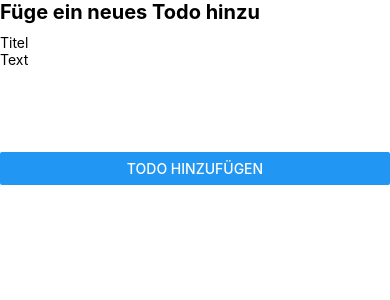
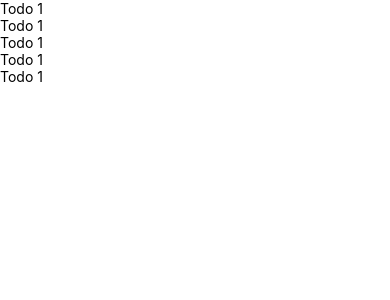
Before and after one commit to tim-w97/EisenhowerDo, a React Native app: screen / in a window 390 px wide. Shown: the top 300 px of the page. Built offline with nearby package versions, Linux system fonts and the light colour scheme.

Commit message:
added another screen to list all todos

```diff
--- a/src/App.tsx
+++ b/src/App.tsx
@@ -1,43 +1,8 @@
 import React from 'react';
-import {
-  Button,
-  SafeAreaView,
-  StyleSheet,
-  Text,
-  TextInput,
-  View,
-} from 'react-native';
+import MyTodosScreen from './screens/MyTodosScreen.tsx';
 
 function App(): React.JSX.Element {
-  return (
-    <SafeAreaView style={styles.container}>
-      <Text style={styles.title}>Füge ein neues Todo hinzu</Text>
-
-      <View style={styles.inputFields}>
-        <TextInput placeholder={'Titel'} />
-        <TextInput multiline={true} numberOfLines={3} placeholder={'Text'} />
-      </View>
-      <Button title={'Todo hinzufügen'} onPress={addTodo} />
-    </SafeAreaView>
-  );
+  return <MyTodosScreen />;
 }
 
-function addTodo() {
-  console.log('Add Todo');
-}
-
-const styles = StyleSheet.create({
-  container: {
-    padding: 20,
-  },
-  title: {
-    fontWeight: 'bold',
-    fontSize: 20,
-    marginBottom: 10,
-  },
-  inputFields: {
-    marginBottom: 50,
-  },
-});
-
 export default App;
--- /dev/null
+++ b/src/screens/MyTodosScreen.tsx
@@ -0,0 +1,16 @@
+import {SafeAreaView, Text} from 'react-native';
+import React from 'react';
+
+function MyTodosScreen() {
+  return (
+    <SafeAreaView>
+      <Text>Todo 1</Text>
+      <Text>Todo 1</Text>
+      <Text>Todo 1</Text>
+      <Text>Todo 1</Text>
+      <Text>Todo 1</Text>
+    </SafeAreaView>
+  );
+}
+
+export default MyTodosScreen;
```
Also changed, not shown: src/screens/AddTodoScreen.tsx (added, +43 -0 lines), src/sampleData/dummyTodos.ts (renamed from src/sample_data/dummy_todos.ts).
